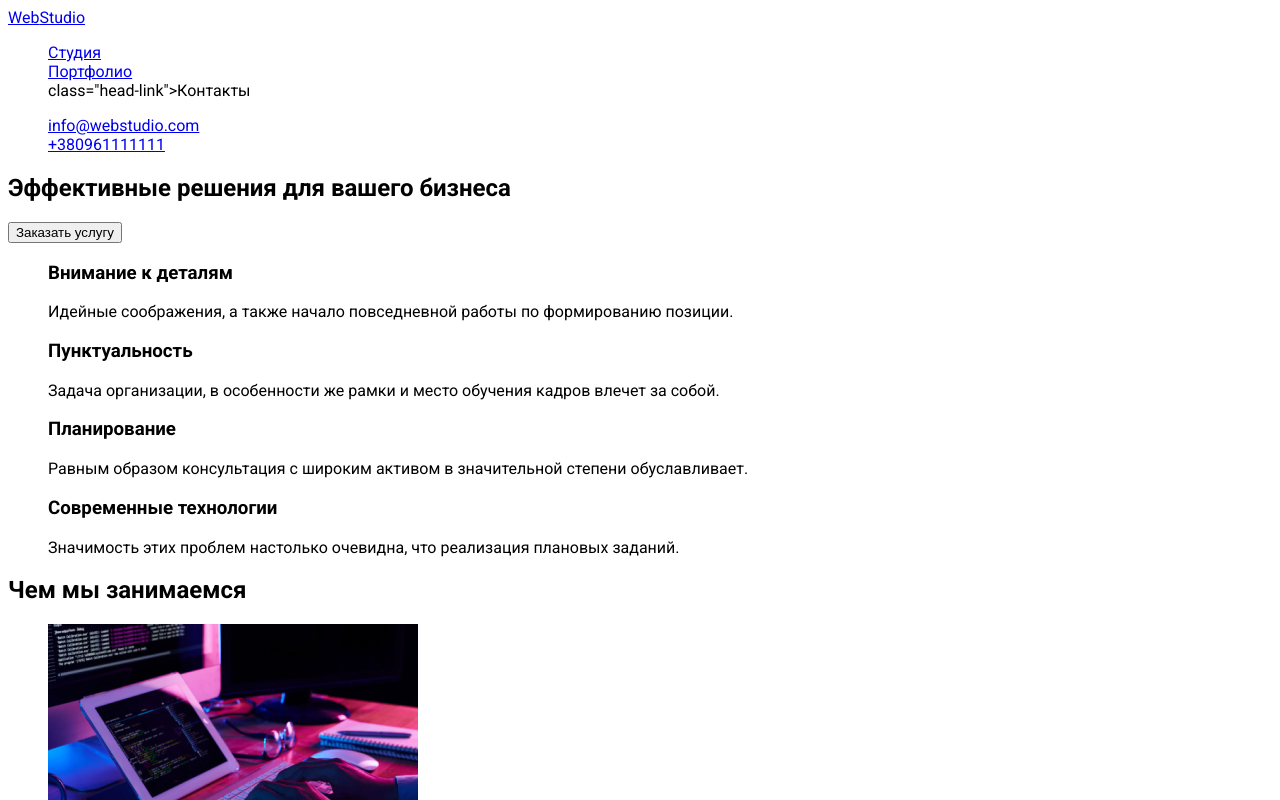
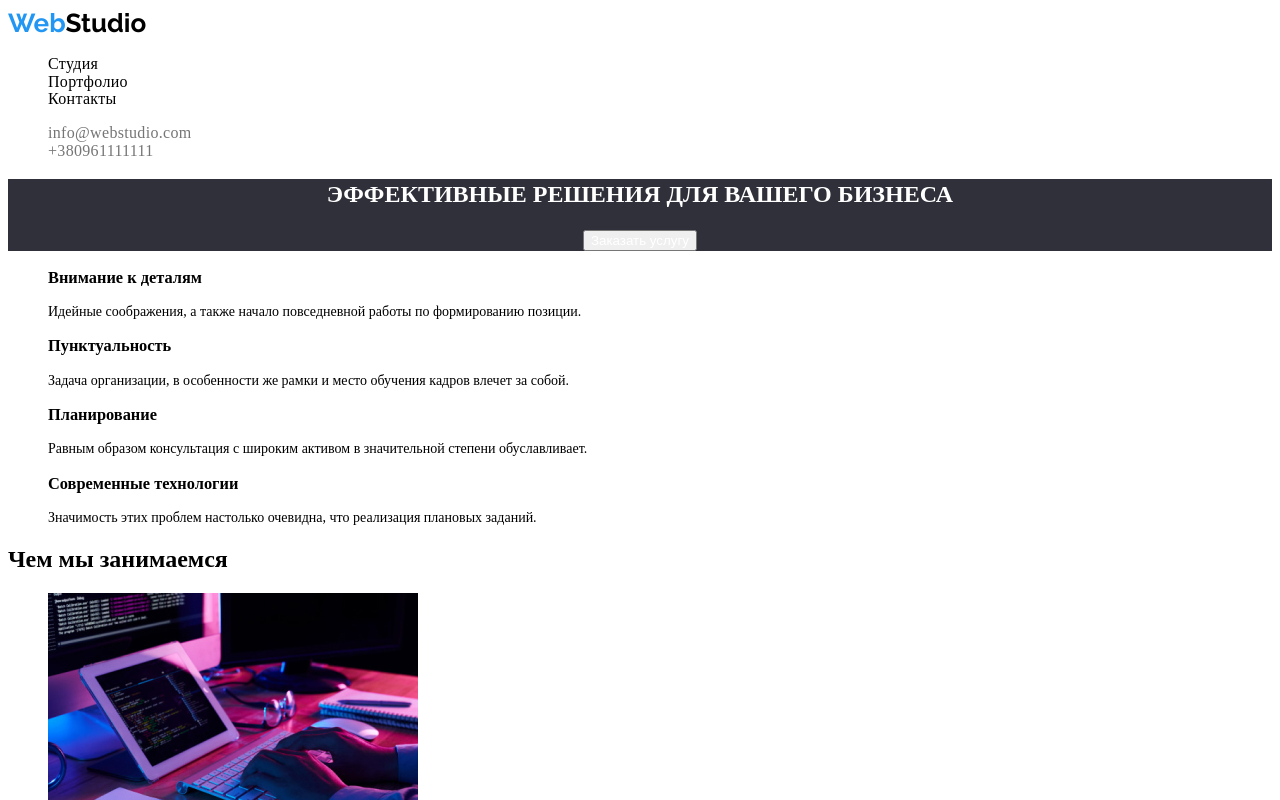
Before and after one commit to StepanChebotarov/hw-2, a plain HTML site: page index.html in a window 1280 px wide. Shown: the top 800 px of the page. Drawn offline with Linux system fonts and the light colour scheme.

Commit message:
redact style.css

```diff
--- a/css/styles.css
+++ b/css/styles.css
@@ -1,10 +1,80 @@
-ul {
-    list-style: none;
-}
 /* Основной текст текста #212121 */
 /* Вторичный цвет текста #2196f3 */
 /* Цвет акцента #757575 */
 /* Цвет фона #FFFFFF */
+:root {
+    --bg-color: #ffffff;
+    --second-text-color: #2196F3;
+    --lead-text-color: #000000;
+    --contacts-text: #757575;
+}
+ul{
+    list-style: none;
+}
 body{
-    font-family: "Roboto", sans-serif;
+    font-family: "Roboto" sans-serif;
 }
+.logo {
+    font-family: "Raleway", sans-serif;
+    font-weight: 700;
+    font-size: 26px;
+    color: var(--second-text-color);
+    line-height: 1.2;
+    text-decoration: none;
+}
+.logo-span {
+    color: var(--lead-text-color);
+}
+.head-menu{
+    color: var(--lead-text-color);
+    font-weight: 500;
+    font-size: 14;
+    line-height: 1.1;
+    letter-spacing: 0.02em;
+}
+.head-link{
+    text-decoration: none;
+    color: var(--lead-text-color);
+}
+.head-link:focus,
+.head-link:hover {
+    color: var(--second-text-color);
+}
+.head-contacts{
+  color: var(--contacts-text);
+  font-weight: 500;
+  font-size: 14;
+  line-height: 1.1;
+  letter-spacing: 0.02em;
+  list-style: none;
+  text-decoration: none;
+}
+.contact-link{
+    text-decoration: none;
+    color: var(--contacts-text);
+}
+.contact-link:focus,
+.contact-link:hover{
+    color: var(--second-text-color);
+}
+.banner{
+    text-align: center;
+    background-color: #2F303A;
+}
+.banner > h1 {
+   font-size: 44;
+   font-weight: 900;
+   line-height: 1.3;
+   text-transform: uppercase;
+   color: #FFFFFF;
+}
+.banner > button {
+    color: var(--bg-color);
+    font-size: 16;
+    font-weight: 1.9;
+    cursor: pointer;
+}
+.work{
+    font-weight: 400;
+    font-size: 14px;
+}
--- a/index.html
+++ b/index.html
@@ -18,7 +18,7 @@
         <ul class="head-menu">
             <li><a href="./index.html"class="head-link">Студия</a></li>
             <li><a href="./portfolio.html"class="head-link">Портфолио</a></li>
-            <li>class="head-link">Контакты</li>
+            <li><a href=""class="head-link" >Контакты</a></li>
         </ul>
         </nav>
             <ul class="head-contacts">
@@ -31,7 +31,7 @@
     <section class="banner" >
         <h1>Эффективные решения для вашего бизнеса</h1>
         <button type="button">Заказать услугу</button>
-    </section class="baner" >
+    </section>
     <!-- Чем мы занимаемся -->
         <section class="work">
             <ul class="work-line">
```
